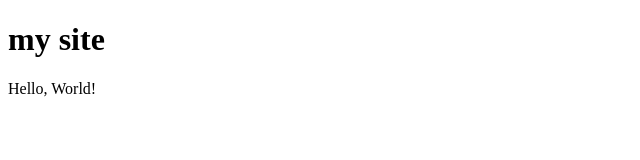
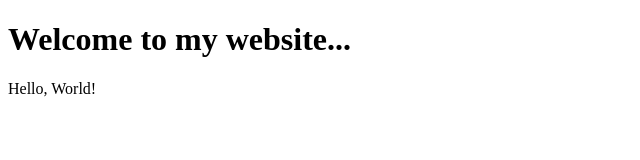
Before and after one commit to benjamin-colussi/benjamin-colussi.github.io, a plain HTML site: page index.html in a window 1280 px wide. Shown: the whole page, without its empty margins (0-640 px from the left). Drawn offline with Linux system fonts and the light colour scheme.

Commit message:
changed title

```diff
--- a/index.html
+++ b/index.html
@@ -3,10 +3,10 @@
 <head>
     <meta charset="UTF-8">
     <meta name="viewport" content="width=device-width, initial-scale=1.0">
-    <title>Document</title>
+    <title>Ben's Website</title>
 </head>
 <body>
-    <h1>my site</h1>
+    <h1>Welcome to my website...</h1>
     <p>Hello, World!</p>
 </body>
 </html>
```
